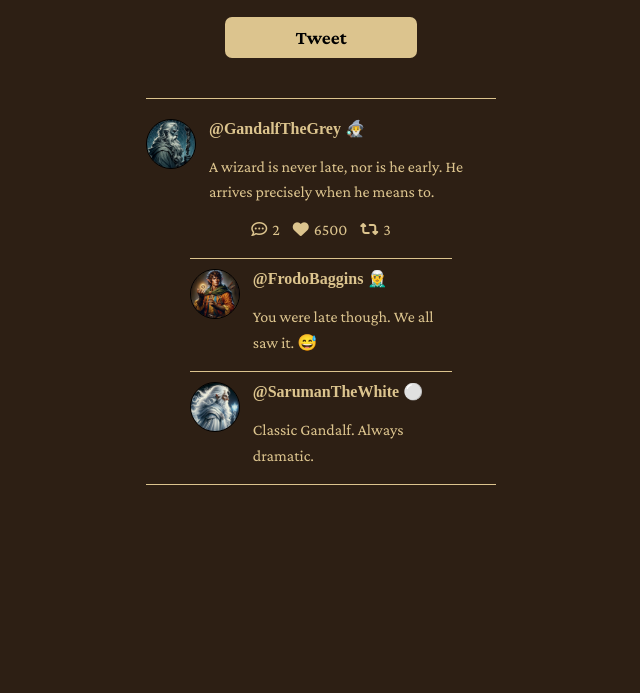
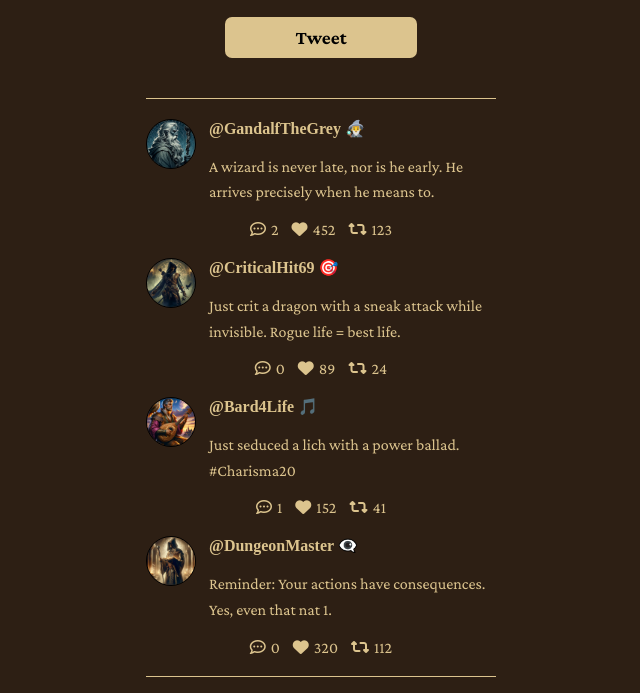
Before and after one commit to Liene31/tavern-talk, a plain HTML site: page index.html in a window 1280 px wide. Shown: the part 227-920 px from the top of the page, without its empty margins (319-959 px from the left). Before the commit the page ends 800 px from the top, so only its background shows below. Drawn offline with nearby package versions, Linux system fonts and the light colour scheme; a web font is replaced by a local one.

Commit message:
updated img + added getFeedHtml()

```diff
--- a/data.js
+++ b/data.js
@@ -1,19 +1,19 @@
-const tavernTalkData = [
+export const tavernTalkData = [
   {
     handle: `@GandalfTheGrey 🧙‍♂️`,
-    profilePic: `images/gandalf.png`,
+    profilePic: `images/gandalf.jpg`,
     likes: 452,
     retweets: 123,
     tweetText: `A wizard is never late, nor is he early. He arrives precisely when he means to.`,
     replies: [
       {
         handle: `@FrodoBaggins 🧝‍♂️`,
-        profilePic: `images/frodo.png`,
+        profilePic: `images/frodo-baggins.jpg`,
         tweetText: `You were late though. We all saw it. 😅`,
       },
       {
         handle: `@SarumanTheWhite ⚪`,
-        profilePic: `images/saruman.png`,
+        profilePic: `images/sarum.jpg`,
         tweetText: `Classic Gandalf. Always dramatic.`,
       },
     ],
@@ -23,7 +23,7 @@ const tavernTalkData = [
   },
   {
     handle: `@CriticalHit69 🎯`,
-    profilePic: `images/rogue.png`,
+    profilePic: `images/rogue.jpg`,
     likes: 89,
     retweets: 24,
     tweetText: `Just crit a dragon with a sneak attack while invisible. Rogue life = best life.`,
@@ -34,7 +34,7 @@ const tavernTalkData = [
   },
   {
     handle: `@Bard4Life 🎵`,
-    profilePic: `images/bard.png`,
+    profilePic: `images/bard.jpg`,
     likes: 152,
     retweets: 41,
     tweetText: `Just seduced a lich with a power ballad. #Charisma20`,
@@ -51,7 +51,7 @@ const tavernTalkData = [
   },
   {
     handle: `@DungeonMaster 👁️‍🗨️`,
-    profilePic: `images/dm.png`,
+    profilePic: `images/dungeon-master.jpg`,
     likes: 320,
     retweets: 112,
     tweetText: `Reminder: Your actions have consequences. Yes, even that nat 1.`,
--- a/index.css
+++ b/index.css
@@ -109,9 +109,9 @@ img {
 
 /* Replies section */
 
-/* .hidden {
+.hidden {
   display: none;
-} */
+}
 
 .replies-inner {
   width: 75%;
--- a/index.html
+++ b/index.html
@@ -55,8 +55,8 @@
       </header>
 
       <main class="section-line-long">
-        <section class="tweet">
-          <div class="flex">
+        <section class="tweet" id="tweet-section">
+          <!-- <div class="flex">
             <img
               src="images/gandalf.jpg"
               alt="Gandalf The Grey profile picture"
@@ -85,7 +85,7 @@
                 ><span class="num-of-retweets">3</span>
               </div>
             </div>
-          </div>
+          </div> -->
         </section>
 
         <section class="replies hidden">
@@ -123,5 +123,6 @@
         </section>
       </main>
     </div>
+    <script src="index.js" type="module"></script>
   </body>
 </html>
--- a/index.js
+++ b/index.js
@@ -0,0 +1,48 @@
+import { tavernTalkData } from "./data.js";
+
+function getFeedHtml() {
+  let feedHtml = "";
+
+  tavernTalkData.forEach(function (tweet) {
+    feedHtml += `
+             <div class="flex">
+            <img
+              src="${tweet.profilePic}"
+              class="tweet-img"
+            />
+            <div>
+              <h2 class="handle">${tweet.handle}</h2>
+              <p class="tweet-text">
+                ${tweet.tweetText}
+              </p>
+            </div>
+          </div>
+          <div class="tweet-meta">
+            <div class="tweet-meta-inner flex">
+              <div class="tweet-replies">
+                <i class="fa-regular fa-comment-dots"></i
+                ><span class="num-of-replies">${tweet.replies.length}</span>
+              </div>
+              <div class="tweet-likes">
+                <i class="fa-solid fa-heart"></i
+                ><span class="num-of-likes">${tweet.likes}</span>
+              </div>
+              <div class="tweet-retweets">
+                <i class="fa-solid fa-retweet"></i
+                ><span class="num-of-retweets">${tweet.retweets}</span>
+              </div>
+            </div>
+          </div>
+
+    `;
+  });
+
+  return feedHtml;
+}
+
+function render() {
+  const tweetSection = document.getElementById("tweet-section");
+  tweetSection.innerHTML = getFeedHtml();
+}
+
+render();
```
Also changed, not shown: images/bard.jpg (added), images/dungeon-master.jpg (added), images/rogue.jpg (added).
